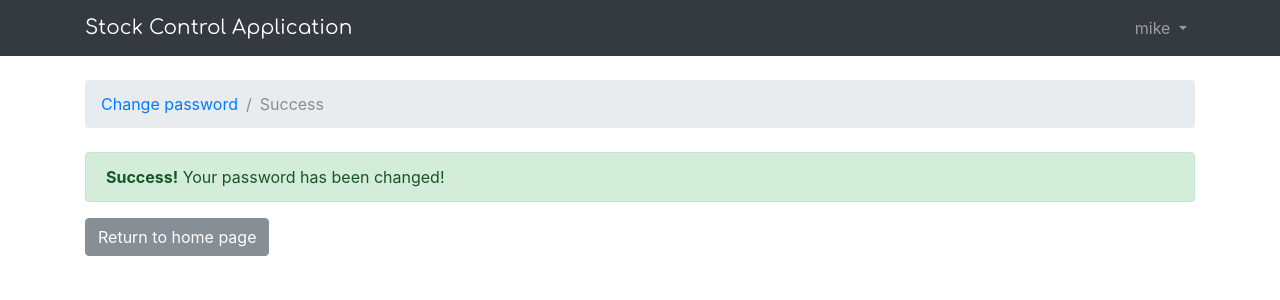
After one commit to redbeardcr/effective-spork, a Django app: page /settings/password/done/ in a window 1280 px wide. The commit adds this page. Shown: the top 300 px of the page. Run offline with Django 3.2, Linux system fonts and the light colour scheme; a user stored in the database is signed in; some libraries are stand-ins or nearby versions.

Commit message:
add password change workflow

```diff
--- a/mystockproject/mystockproject/settings.py
+++ b/mystockproject/mystockproject/settings.py
@@ -131,6 +131,7 @@ STATICFILES_DIRS = [
 ]
 
 # Redirects
+LOGIN_URL = 'login'
 LOGIN_REDIRECT_URL = 'home'
 LOGOUT_REDIRECT_URL = 'home'
 
--- a/mystockproject/mystockproject/urls.py
+++ b/mystockproject/mystockproject/urls.py
@@ -44,6 +44,11 @@ urlpatterns = [
         auth_views.PasswordResetCompleteView.as_view(template_name='password_reset_complete.html'),
         name='password_reset_complete'),
 
+    url(r'^settings/password/$', auth_views.PasswordChangeView.as_view(template_name='password_change.html'),
+        name='password_change'),
+    url(r'^settings/password/done/$',
+        auth_views.PasswordChangeDoneView.as_view(template_name='password_change_done.html'),
+        name='password_change_done'),
 
     url(r'^new/$', views.new_product, name='new_product'),
     url(r'^list', views.product_list, name='product_list'),
--- a/mystockproject/templates/base.html
+++ b/mystockproject/templates/base.html
@@ -27,7 +27,7 @@
                 </a>
                 <div class="dropdown-menu dropdown-menu-right" aria-labelledby="userMenu">
                     <a class="dropdown-item" href="#">My account</a>
-                    <a class="dropdown-item" href="#">Change password</a>
+                    <a class="dropdown-item" href="{% url 'password_change' %}">Change password</a>
                     <div class="dropdown-divider"></div>
                     <a class="dropdown-item" href="{% url 'logout' %}">Log out</a>
                 </div>
--- /dev/null
+++ b/mystockproject/templates/password_change_done.html
@@ -0,0 +1,15 @@
+{% extends 'base.html' %}
+
+{% block title %}Change password successful{% endblock %}
+
+{% block breadcrumb %}
+<li class="breadcrumb-item"><a href="{% url 'password_change' %}">Change password</a></li>
+<li class="breadcrumb-item active">Success</li>
+{% endblock %}
+
+{% block content %}
+<div class="alert alert-success" role="alert">
+    <strong>Success!</strong> Your password has been changed!
+</div>
+<a href="{% url 'home' %}" class="btn btn-secondary">Return to home page</a>
+{% endblock %}
```
Also changed, not shown: mystockproject/templates/password_change.html (added, +19 -0 lines), mystockproject/db.sqlite3.
